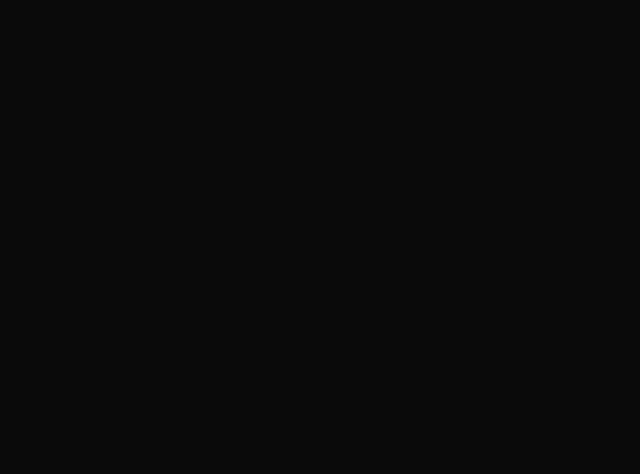
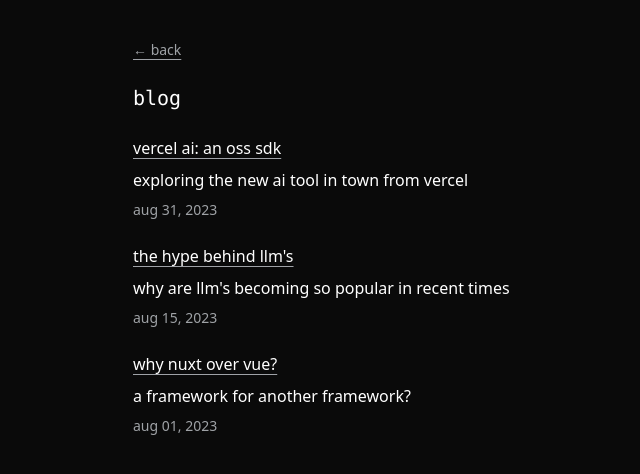
Before and after one commit to ajaykrupalk/Portfolios, a Nuxt app: page /blog in a window 1280 px wide. Before the commit this address had no page. Shown: the top 474 px of the page, without its empty margins (227-867 px from the left). Built offline with nearby package versions, Linux system fonts and the light colour scheme.

Commit message:
Added blog page

```diff
--- a/components/blogs.vue
+++ b/components/blogs.vue
@@ -16,9 +16,9 @@
             <p class="text-sm text-gray-300/75">aug 01, 2023</p>
         </div>
         <div>
-            <nuxtlink class="text-sm text-gray-300/75 underline underline-offset-4">
+            <NuxtLink to="/blog" class="text-sm text-gray-300/75 underline underline-offset-4">
                 view more &#8594;
-            </nuxtlink>
+            </NuxtLink>
         </div>
     </div>
 </template>
--- a/components/header.vue
+++ b/components/header.vue
@@ -27,6 +27,7 @@
           </a>
         </span>
         <span>
+          <NuxtLink to="/">
             <svg xmlns="http://www.w3.org/2000/svg" fill="none" viewBox="0 0 24 24" stroke-width="1.5" stroke="currentColor"
               class="w-5 h-5 stroke-gray-500">
               <path stroke-linecap="round" stroke-linejoin="round"
@@ -34,6 +35,7 @@
               <path stroke-linecap="round" stroke-linejoin="round"
                 d="M12 18a3.75 3.75 0 00.495-7.467 5.99 5.99 0 00-1.925 3.546 5.974 5.974 0 01-2.133-1A3.75 3.75 0 0012 18z" />
             </svg>
+          </NuxtLink>
         </span>
       </div>
     </div>
--- a/components/playground.vue
+++ b/components/playground.vue
@@ -3,15 +3,15 @@
         <div>
             <h3 class="font-mono text-xl">projects</h3>
         </div>
-        <div>
+        <div class="space-y-0.5">
             <h4 class="text-base font-medium underline underline-offset-4 decoration-1">shadcn/ui</h4>
             <p class="text-sm text-gray-300/75">beautifully designed components that you can copy and paste into your apps</p>
         </div>
-        <div>
+        <div class="space-y-0.5">
             <h4 class="text-base font-medium underline underline-offset-4 decoration-1">shadcn/ui</h4>
             <p class="text-sm text-gray-300/75">beautifully designed components that you can copy and paste into your apps</p>
         </div>
-        <div>
+        <div class="space-y-0.5">
             <h4 class="text-base font-medium underline underline-offset-4 decoration-1">shadcn/ui</h4>
             <p class="text-sm text-gray-300/75">beautifully designed components that you can copy and paste into your apps</p>
         </div>
--- /dev/null
+++ b/pages/blog/[slug].vue
@@ -0,0 +1,9 @@
+<template>
+    <div>
+        <p>{{ slug }}</p>
+    </div>
+</template>
+
+<script setup>
+const { slug } = useRoute().params;
+</script>
--- /dev/null
+++ b/pages/blog/index.vue
@@ -0,0 +1,38 @@
+<template>
+    <div class="flex flex-col gap-6 mx-auto p-10 md:w-[40em]">
+        <NuxtLink to="/" class="text-sm text-gray-300/75 underline underline-offset-4 hover:text-white hover:decoration-white">&#8592; back</NuxtLink>
+        <h3 class="font-mono text-xl">blog</h3>
+        <div class="flex flex-col space-y-2">
+            <h4 class="text-base font-medium underline underline-offset-4 decoration-1 decoration-gray-300/75 hover:decoration-white">
+                vercel ai: an oss sdk
+            </h4>
+            <p class="font-normal">
+                exploring the new ai tool in town from vercel
+            </p>
+            <p class="text-sm text-gray-300/75">
+                aug 31, 2023
+            </p>
+        </div>
+        <div class="flex flex-col space-y-2">
+            <h4 class="text-base font-medium underline underline-offset-4 decoration-1 decoration-gray-300/75 hover:decoration-white">
+                the hype behind llm's
+            </h4>
+            <p class="font-normal">
+                why are llm's becoming so popular in recent times
+            </p>
+            <p class="text-sm text-gray-300/75">
+                aug 15, 2023
+            </p>
+        </div>
+        <div class="flex flex-col space-y-2">
+            <h4 class="text-base font-medium underline underline-offset-4 decoration-1 decoration-gray-300/75 hover:decoration-white">
+                why nuxt over vue?
+            </h4>
+            <p class="font-normal">
+                a framework for another framework?
+            </p>
+            <p class="text-sm text-gray-300/75">
+                aug 01, 2023
+            </p>
+        </div>
+</div></template>
--- a/pages/index.vue
+++ b/pages/index.vue
@@ -8,7 +8,3 @@
         <Blogs></Blogs>
     </div>
 </template>
-
-<script setup>
-
-</script>
```
Lines whose indentation alone changed are shown as unchanged.
